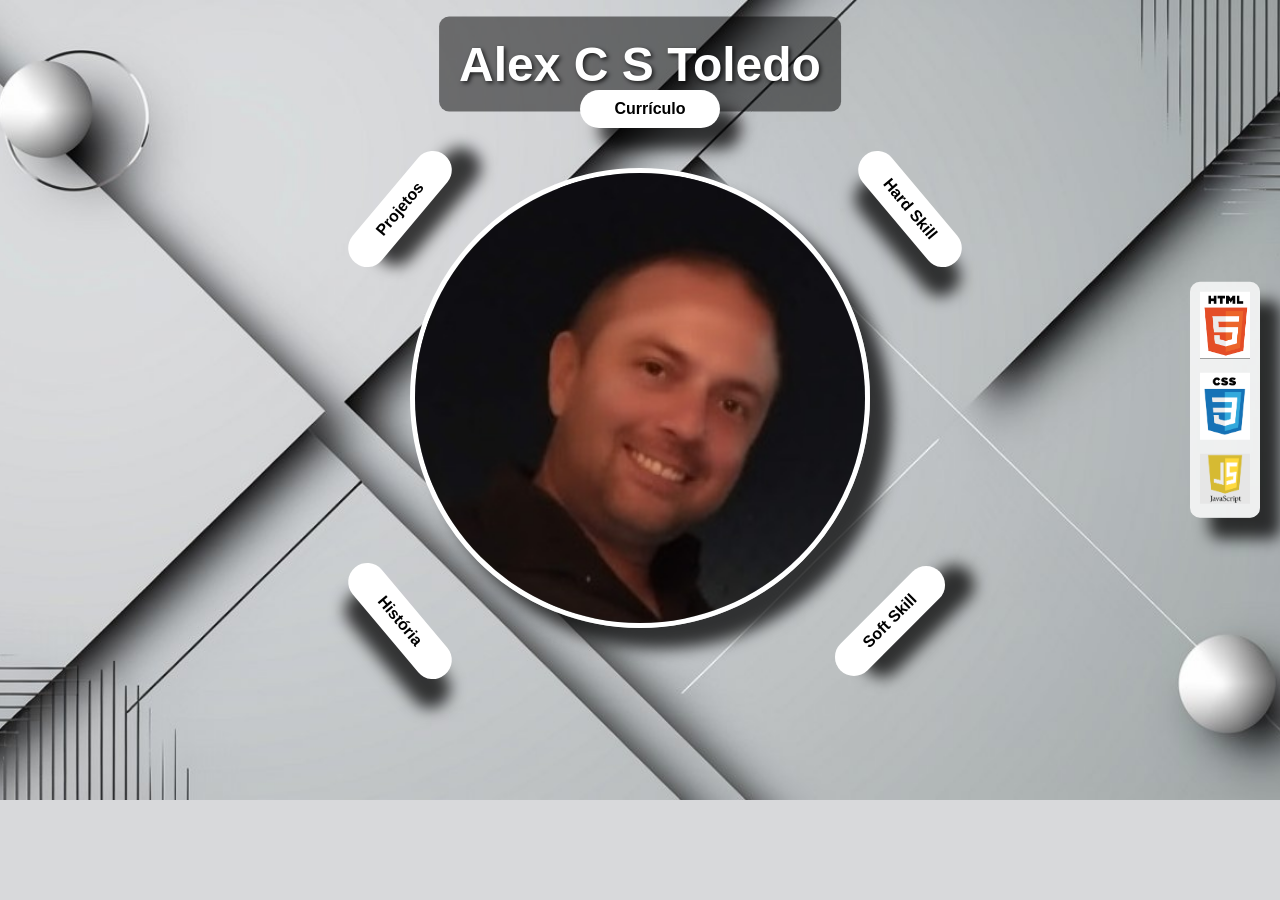
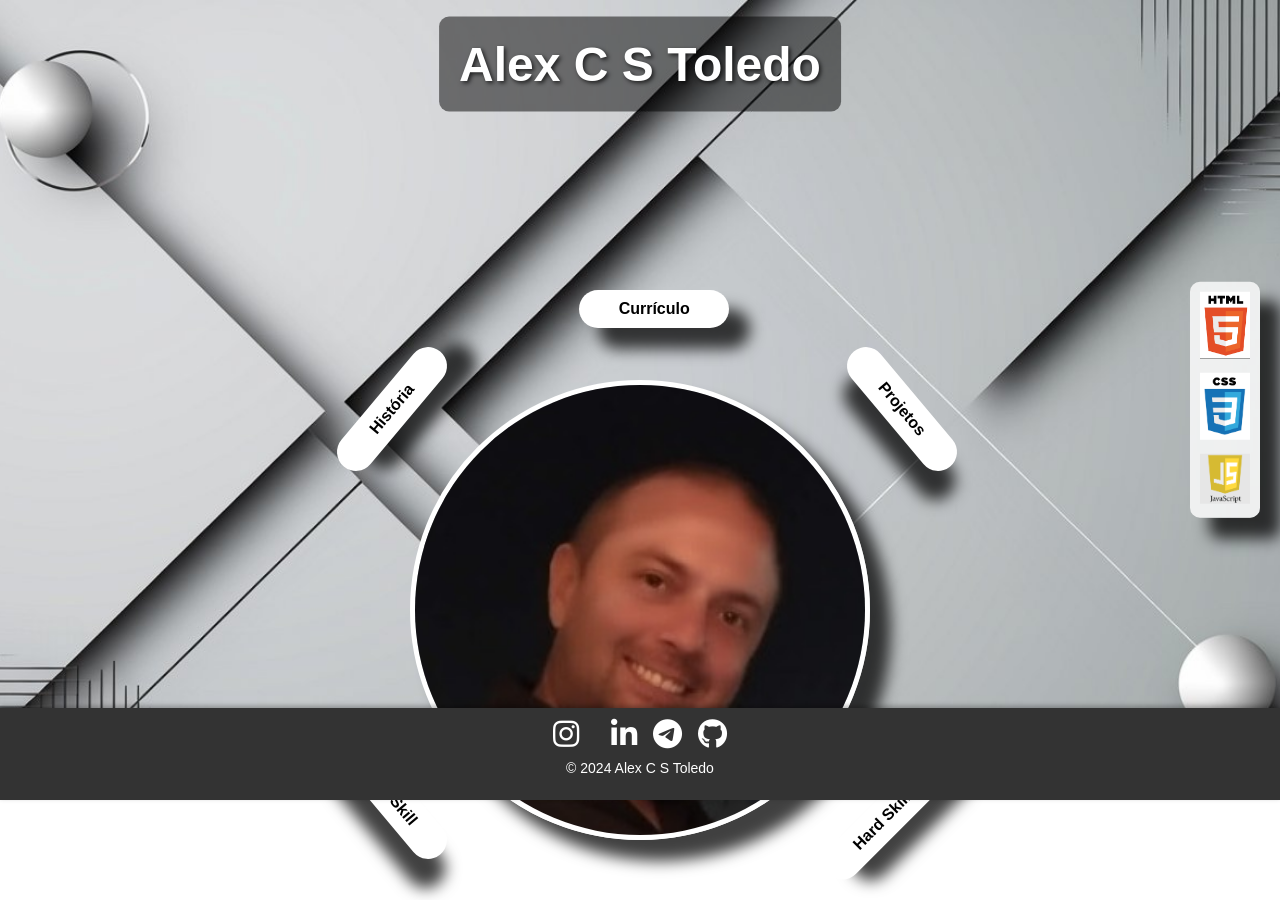
Before and after one commit to alexcruix/Meu-Blog, a PHP site: page / in a window 1280 px wide. Before the commit the page ends 800 px from the top, so only its background shows below. Run offline with PHP 8.4, Linux system fonts and the light colour scheme.

Commit message:
Atualização de programação dos arquivos

```diff
--- a/css/index.css
+++ b/css/index.css
@@ -1,57 +1,37 @@
+/* Estilos gerais */
 body {
+    font-family: Arial, sans-serif;
     margin: 0;
-    font-family: Arial, sans-serif;
-    display: flex;
-    justify-content: center;
-    align-items: center;
-    height: 100vh;
-    position: relative;
+    padding: 0;
 }
 
-/* Estilo para a imagem de fundo */
-.imagemdefundo {
-    position: absolute;
-    top: 0;
-    left: 0;
-    width: 100%;
-    height: 100%;
-    object-fit: cover; /* Cobre todo o espaço mantendo a proporção */
-    z-index: -1; /* Coloca a imagem atrás do conteúdo */
+/* Estilo do cabeçalho */
+header {
+    padding: 20px 0; /* Espaçamento em cima e embaixo */
+    position: relative; /* Permite o posicionamento absoluto dos links */
 }
 
-.container {
-    position: relative;
-    width: 100%;
-    height: 100%;
-    display: flex;
-    justify-content: center;
-    align-items: center;
-}
-
-.foto-alex-index {
-    position: absolute;
-    top: 50%;
-    left: 50%;
-    transform: translate(-50%, -50%);
-}
-
-.foto-alex-index img.profile {
-    border-radius: 50%;
-    width: 450px;
-    height: 450px;
-    object-fit: cover;
-    border: 5px solid white;
-    box-shadow: 0 4px 8px rgba(0, 0, 0, 0.2);
-    z-index: 1000; /* Garante que o menu fique sobreposto ao conteúdo */
-    -webkit-box-shadow: 20px 20px 15px 1px rgba(0,0,0,0.75);
-    -moz-box-shadow: 20px 20px 15px 1px rgba(0,0,0,0.75);
-    box-shadow: 20px 20px 15px 1px rgba(0,0,0,0.75);
+.name {
+    font-size: 3em; /* Aumenta o tamanho da fonte */
+    font-weight: bold; /* Deixa a fonte em negrito */
+    margin: 0 auto;
+    text-align: center; /* Centraliza o texto */
+    color: #ffffff; /* Cor do texto (branco) */
+    text-shadow: 2px 2px 4px rgba(0, 0, 0, 0.7); /* Sombra para dar profundidade */
+    position: absolute; /* Para posicionar no centro da tela */
+    top: 8%; /* Ajuste a posição vertical conforme necessário */
+    left: 50%; /* Centraliza horizontalmente */
+    transform: translate(-50%, -50%); /* Ajusta para que o texto fique exatamente no centro */
+    z-index: 0; /* Garante que o texto fique acima de outros elementos */
+    padding: 20px; /* Espaçamento ao redor do texto */
+    background-color: rgba(0, 0, 0, 0.5); /* Fundo semi-transparente para destaque */
+    border-radius: 10px; /* Bordas arredondadas para suavizar */
 }
 
 .links-around {
     position: absolute;
-    top: 50%;
-    left: 50%;
+    top: 600px;
+    left: 49%;
     transform: translate(-50%, -50%); /* Centraliza a área dos links ao redor da imagem */
     display: flex;
     flex-wrap: wrap;              /* Envolve os links em volta da imagem */
@@ -65,7 +45,7 @@ body {
 /* Definindo a posição dos links em um formato circular */
 .links-around a.link {
     position: absolute;
-    width: 120px;                 /* Largura dos botões de link */
+    width: 130px;                 /* Largura dos botões de link */
     text-align: center;
     padding: 10px;
     background-color: white;
@@ -81,7 +61,7 @@ body {
 /* Posicionamento dos links ao redor da imagem em um formato circular */
 .links-around a.link:nth-child(1) {
     top: -10px;                   /* Link superior */
-    left: 40%;
+    left: 42%;
     transform: rotate(0deg);
     z-index: 1000; /* Garante que o menu fique sobreposto ao conteúdo */
     -webkit-box-shadow: 20px 20px 15px 1px rgba(0,0,0,0.75);
@@ -110,7 +90,7 @@ body {
 }
 
 .links-around a.link:nth-child(4) {
-    bottom: 10%;
+    bottom: 14%;
     left: -10px;                 /* Link à esquerda */
     transform: rotate(50deg);
     z-index: 1000; /* Garante que o menu fique sobreposto ao conteúdo */
@@ -134,10 +114,53 @@ body {
     transform: scale(1.5); /* Animação ao passar o mouse */
     color: white; /* Alterar a cor do texto para branco para melhor contraste */
     background-color: #0400ff;
-    box-shadow: 0 4px 30px rgba(0, 123, 255, 1); /* Adiciona sombra */
-    transition: transform 0.3s ease, background-color 0.6s ease, box-shadow 0.6s ease;
+    box-shadow: 0 4px 30px rgba(0, 123, 255, 5); /* Adiciona sombra */
+    transition: transform 0.6s ease, background-color 0.9s ease, box-shadow 0.9s ease;
 }
 
+/* Estilo para a imagem de fundo */
+.imagemdefundo {
+    position: absolute;
+    top: 0;
+    left: 0;
+    width: 100%;
+    height: 100%;
+    object-fit: cover; /* Cobre todo o espaço mantendo a proporção */
+    z-index: -1; /* Coloca a imagem atrás do conteúdo */
+}
+
+.container {
+    position: relative;
+    width: 100%;
+    height: 100%;
+    display: flex;
+    justify-content: center;
+    align-items: center;
+}
+
+.foto-alex-index {
+    display: flex;
+    position: absolute;
+    top: 570px;
+    left: 20%;
+    z-index: -1; /* Garante que o menu fique sobreposto ao conteúdo ou atrás */
+    transform: translate(-50%, -50%);
+    justify-content: center; /* Centraliza horizontalmente */
+    align-items: center; /* Centraliza verticalmente */
+}
+
+.foto-alex-index img.profile {
+    border-radius: 50%;
+    width: 450px;
+    height: 450px;
+    object-fit: cover;
+    border: 5px solid white;
+    box-shadow: 0 4px 8px rgba(0, 0, 0, 0.2);
+    z-index: -1; /* Garante que o menu fique sobreposto ao conteúdo ou atrás */
+    -webkit-box-shadow: 20px 20px 15px 1px rgba(0,0,0,0.75);
+    -moz-box-shadow: 20px 20px 15px 1px rgba(0,0,0,0.75);
+    box-shadow: 20px 20px 15px 1px rgba(0,0,0,0.75);
+}
 
 /* Ícones de linguagens no canto direito */
 .linguagem-programacao {
@@ -162,18 +185,35 @@ body {
     width: 50px;
     height: auto;
 }
-.name {
-    font-size: 3em; /* Aumenta o tamanho da fonte */
-    font-weight: bold; /* Deixa a fonte em negrito */
-    text-align: center; /* Centraliza o texto */
-    color: #ffffff; /* Cor do texto (branco) */
-    text-shadow: 2px 2px 4px rgba(0, 0, 0, 0.7); /* Sombra para dar profundidade */
-    position: absolute; /* Para posicionar no centro da tela */
-    top: 8%; /* Centraliza verticalmente */
-    left: 50%; /* Centraliza horizontalmente */
-    transform: translate(-50%, -50%); /* Ajusta para que o texto fique exatamente no centro */
-    z-index: -1; /* Garante que o texto fique acima de outros elementos */
-    padding: 20px; /* Espaçamento ao redor do texto */
-    background-color: rgba(0, 0, 0, 0.5); /* Fundo semi-transparente para destaque */
-    border-radius: 10px; /* Bordas arredondadas para suavizar */
+
+footer {
+    position: fixed;
+    bottom: 0;
+    width: 100%;
+    background-color: #333;
+    color: white;
+    text-align: center;
+    padding: 10px 0;
+    font-size: 14px;
+    box-shadow: 0px -2px 5px rgba(0, 0, 0, 0.3);
 }
+
+.social-links {
+    margin-bottom: 8px;
+}
+
+.social-links a {
+    color: white;
+    font-size: 30px;
+    margin: 0 6px;
+    text-decoration: none;
+    transition: color 0.3s ease;
+}
+
+.social-links a:hover {
+    color: #0400ff; /* Cor de destaque ao passar o mouse */
+}
+
+footer p {
+    margin-top: 5px;
+}
--- a/index.html
+++ b/index.html
@@ -6,14 +6,26 @@
         <meta name="viewport" content="width=device-width, initial-scale=1.0">
         <meta name="author" content="Alex de Campos Santos Toledo Camilo" />
         <link rel="stylesheet" href="css/index.css">
+        <link rel="stylesheet" href="https://cdnjs.cloudflare.com/ajax/libs/font-awesome/6.0.0-beta3/css/all.min.css">
+        <title>Currículo de Alex C S Toledo</title>
     </head>
     <body>
+        <header>
+            <nav>
+                <div class="links-around">
+                    <a class="link" href="inicial.html" title="Seu currículo e informações pessoais.">Currículo</a>
+                    <a class="link" href="projetos.html" title="Habilidades técnicas que você possui.">Projetos</a>
+                    <a class="link" href="hardskill.html" title="Habilidades interpessoais e comportamentais.">Hard Skill</a>
+                    <a class="link" href="softskill.html" title="Uma breve história da sua carreira.">Soft Skill</a>
+                    <a class="link" href="historia.html" title="Projetos em que você trabalhou ou está trabalhando.">História</a>
+                </div>
+            </nav>
+        </header>
+        <main>
+                    <h1 class="name">Alex C S Toledo</h1> <!-- Título principal da página -->
                     <img src="img/imagem_de_fundo_index.jpeg" alt="Imagem de fundo" class="imagemdefundo">
             <div class="container">
             <div class="left-section">
-        <div class="name">
-                Alex C S Toledo
-        </div>
                 <div class="container">
                         <!-- Seção da foto do Alex -->
                         <div class="foto-alex-index">
@@ -31,13 +43,18 @@
                         </div>
                     </div>
                 </div>
-    <div class="links-around">
-        <a class="link" href="inicial.html" title="Seu currículo e informações pessoais.">Currículo</a>
-        <a class="link" href="hardskill.html" title="Habilidades técnicas que você possui.">Hard Skill</a>
-        <a class="link" href="softskill.html" title="Habilidades interpessoais e comportamentais.">Soft Skill</a>
-        <a class="link" href="historia.html" title="Uma breve história da sua carreira.">História</a>
-        <a class="link" href="projetos.html" title="Projetos em que você trabalhou ou está trabalhando.">Projetos</a>
             </div>
             </div>
+        </main>
+        <footer>
+            <div class="social-links">
+                <a href="https://www.instagram.com/alexcstoledo/" target="_blank" title="Instagram"><i class="fab fa-instagram"></i></a>
+                <a href="https://x.com/Alexcruix" target="_blank" title="X"><i class="fab fa-x-twitter"></i></a>
+                <a href="https://www.linkedin.com/in/alexcstc/" target="_blank" title="LinkedIn"><i class="fab fa-linkedin-in"></i></a>
+                <a href="https://t.me/alexdecs" target="_blank" title="Telegram"><i class="fab fa-telegram-plane"></i></a>
+                <a href="https://github.com/alexcruix?tab=repositories" target="_blank" title="GitHub"><i class="fab fa-github"></i></a>
+            </div>
+            <p>&copy; 2024 Alex C S Toledo</p>
+        </footer>
     </body>
 </html>
```
Lines whose indentation alone changed are shown as unchanged.
